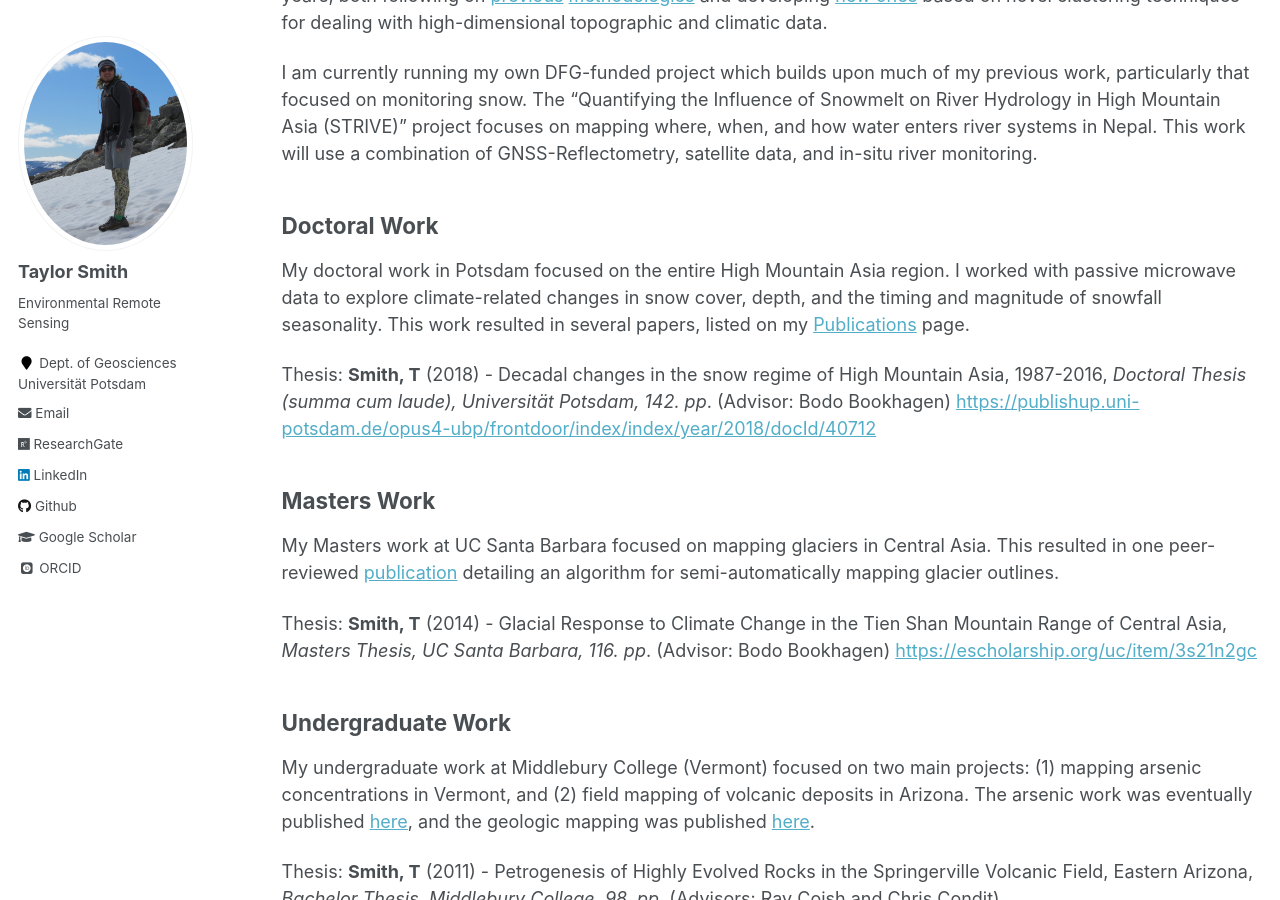
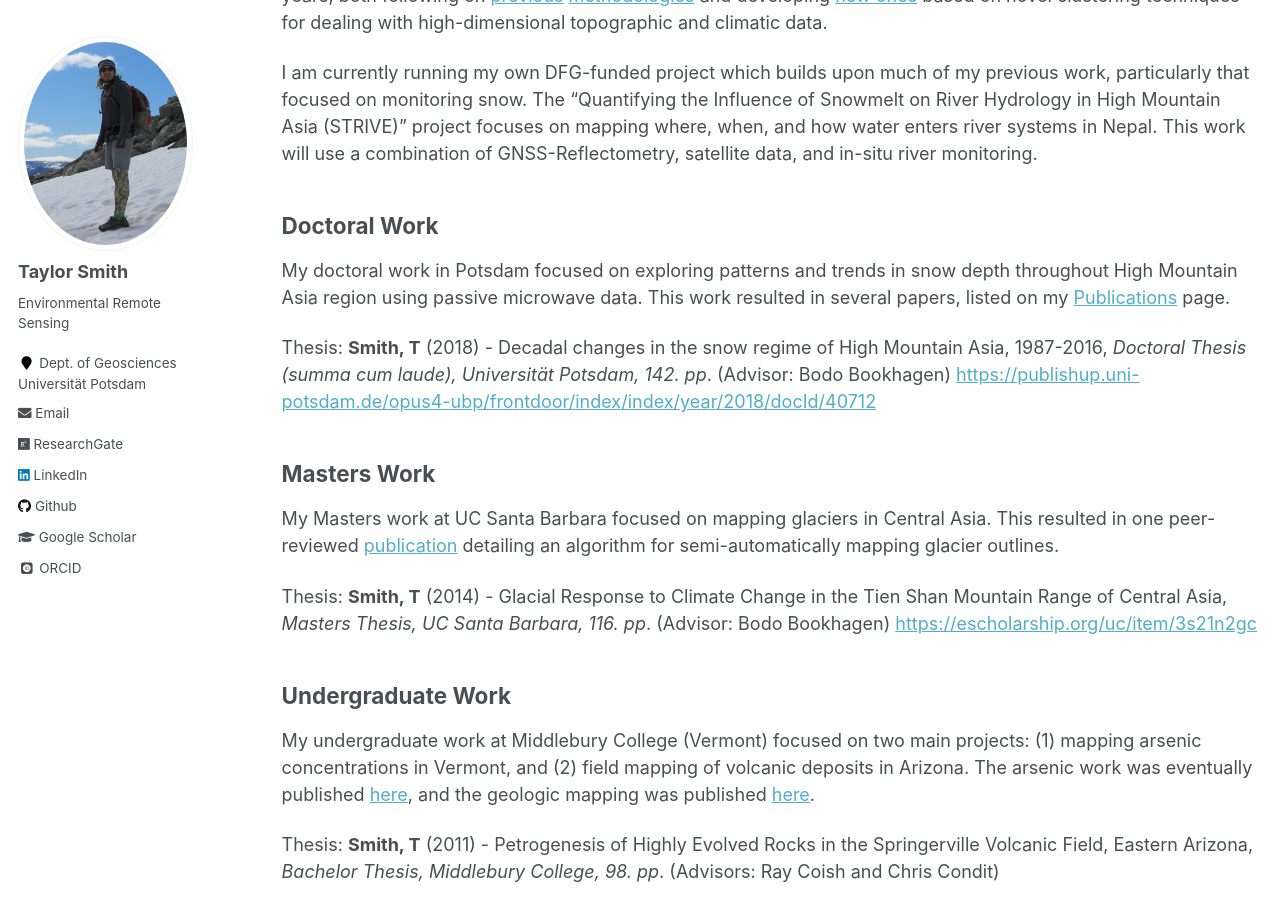
Before and after one commit to tasmi/tasmi.github.io, a Jekyll site: the page built from _pages/research.md, in a window 1280 px wide and 900 px high, scrolled down 467 px. Built offline with Jekyll 4.4.1, drawn with Linux system fonts in a browser that asks for light colours; some web fonts are replaced.

Commit message:
Update research.md

```diff
--- a/_pages/research.md
+++ b/_pages/research.md
@@ -15,7 +15,7 @@ I am currently running my own DFG-funded project which builds upon much of my pr
 
 ## Doctoral Work
 
-My doctoral work in Potsdam focused on the entire High Mountain Asia region. I worked with passive microwave data to explore climate-related changes in snow cover, depth, and the timing and magnitude of snowfall seasonality. This work resulted in several papers, listed on my [Publications](https://tasmi.github.io/publications/) page.
+My doctoral work in Potsdam focused on exploring patterns and trends in snow depth throughout High Mountain Asia region using passive microwave data. This work resulted in several papers, listed on my [Publications](https://tasmi.github.io/publications/) page.
 
 Thesis: **Smith, T** (2018) - Decadal changes in the snow regime of High Mountain Asia, 1987-2016, _Doctoral Thesis (summa cum laude), Universität Potsdam, 142. pp_. (Advisor: Bodo Bookhagen) [https://publishup.uni-potsdam.de/opus4-ubp/frontdoor/index/index/year/2018/docId/40712](https://publishup.uni-potsdam.de/opus4-ubp/frontdoor/index/index/year/2018/docId/40712)
 
```
